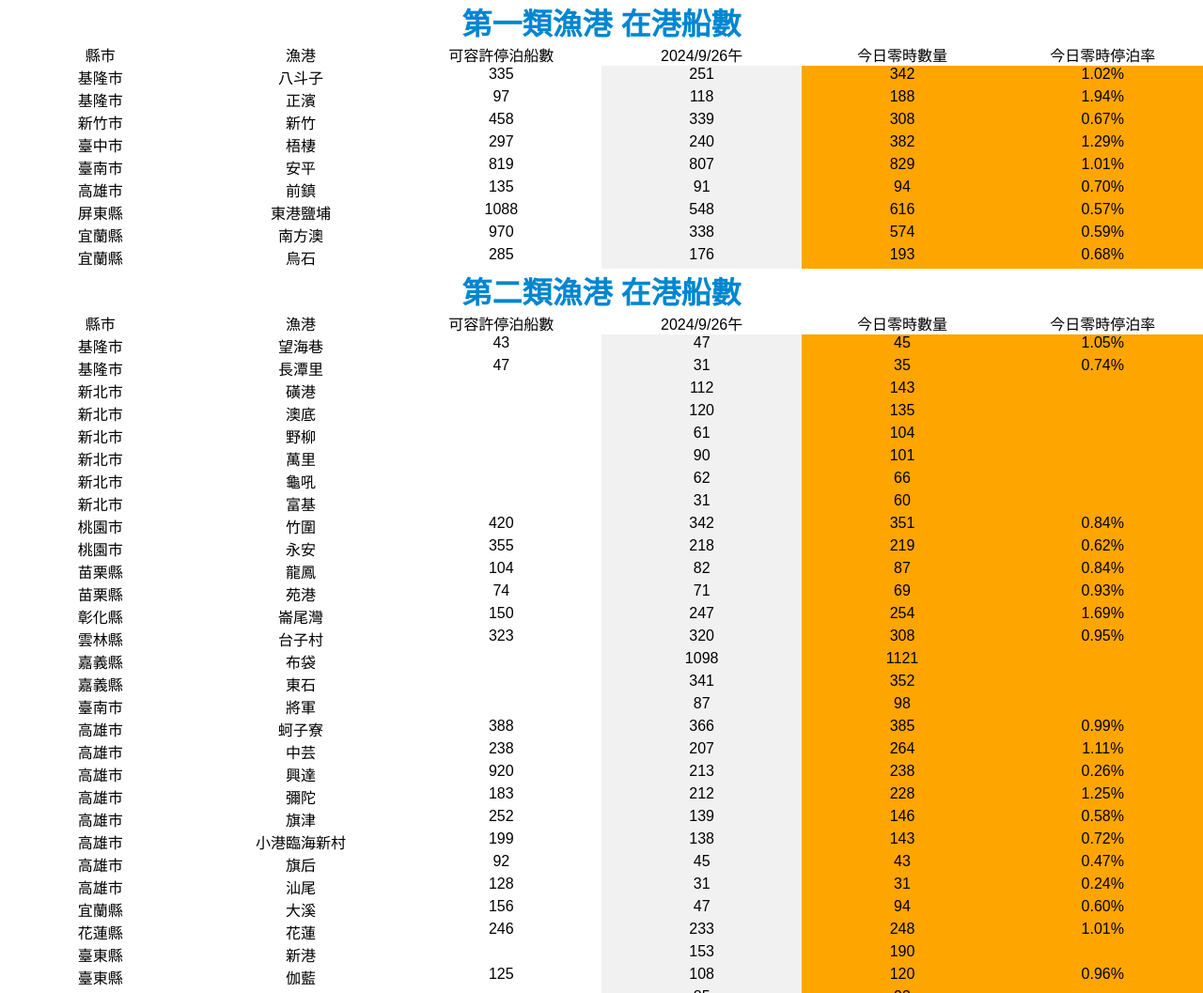
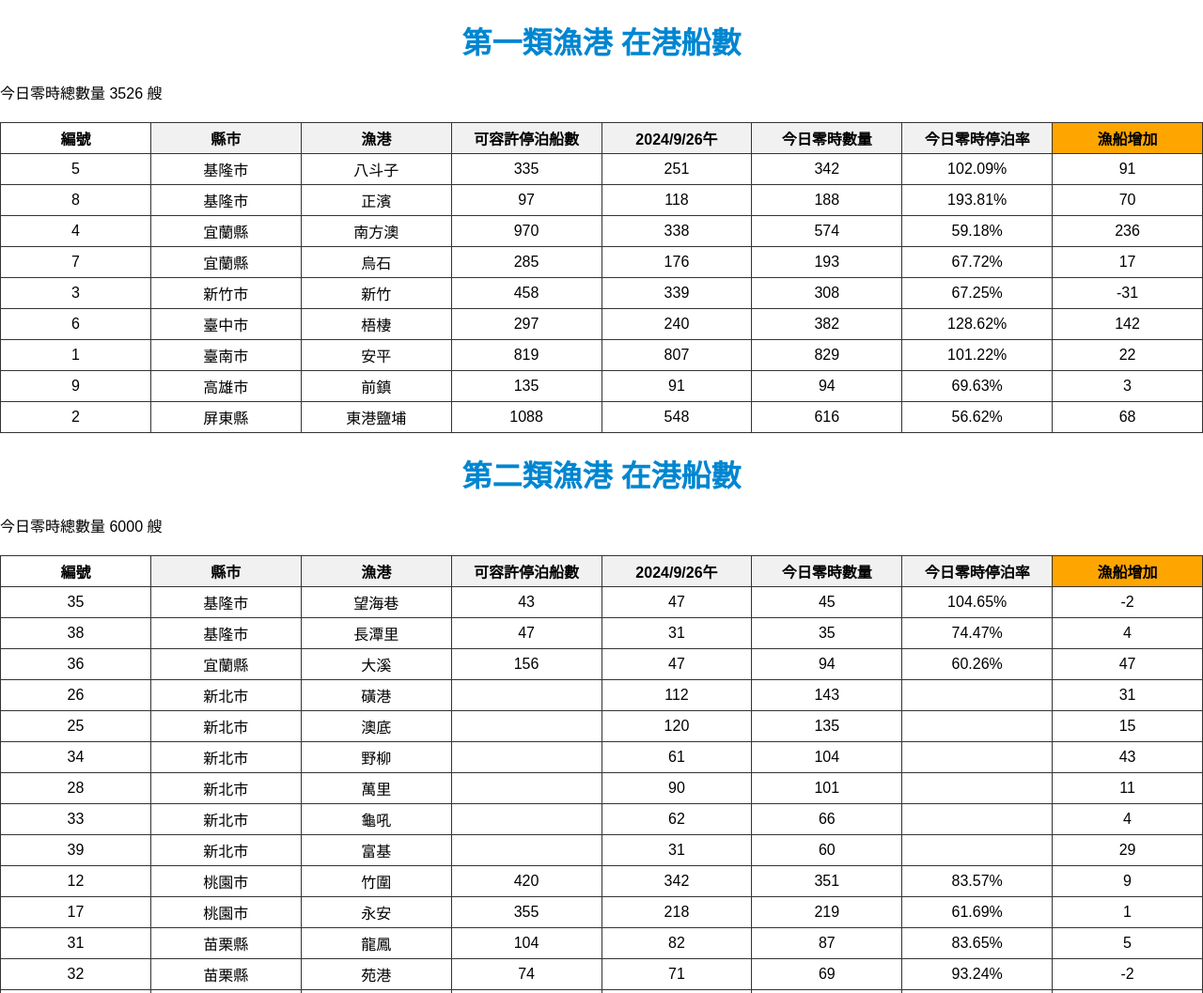
Before and after one commit to ImOgg/ship_num2, a plain HTML site: page index.html in a window 1280 px wide. Shown: the top 1057 px of the page at 94% size. Drawn offline with Linux system fonts and the light colour scheme.

Commit message:
修改ship num

```diff
--- a/index.html
+++ b/index.html
@@ -18,128 +18,153 @@
             background-color: #fff;
         }
 
-        a {
-            text-decoration: none;
+        table {
+            border-collapse: collapse;
+            width: 100%;
+            margin: 20px 0;
+            border: 1px solid #333;
+            table-layout: fixed;
         }
 
-        img,
-        iframe {
-            vertical-align: bottom;
+        th,
+        td {
+            border: 1px solid #333;
+            padding: 4px;
+            text-align: center;
         }
 
-        ul {
-            list-style: none;
+        th {
+            background-color: #f1f1f1;
         }
 
-        ul li {
-            list-style-type: none;
+        /* Sticky Header */
+        thead th {
+            position: sticky;
+            top: 0;
+            background-color: #f1f1f1;
+            z-index: 10;
+            /* To ensure the header stays above the other rows */
         }
 
-        button {
-            border: none;
-            cursor: pointer;
+        /* Sticky First Column */
+        tbody td:first-child,
+        thead th:first-child {
+            position: sticky;
+            left: 0;
+            background-color: #fff;
+            z-index: 5;
+            /* Ensure the first column stays above other cells */
         }
 
-        input {
-            outline: none;
-        }
-
-        input[type=date] {
-            -webkit-appearance: textfield;
-            -moz-appearance: textfield;
-        }
-
-        select,
-        input {
-            padding: 4px;
-            border: 1px solid #333;
-            border-radius: 5px;
-            min-height: 1.2em;
-            background-color: #fff;
-            color: #333;
-        }
-
-        iframe {
-            border: none;
-        }
-
-        textarea {
-            resize: none;
-        }
-
-        .flex-tool {
-            display: flex;
-        }
-
-        .flex1 {
-            flex: 1;
-        }
-
-        .text-center {
-            text-align: center;
+        /* To give first column more importance than other cells but below the header */
+        thead th:first-child {
+            z-index: 15;
         }
 
         .bg-orange {
             background-color: orange;
         }
-        .bg-gray{
+
+        .bg-gray {
             background-color: #f1f1f1;
         }
+
         .table-title-style {
             color: #0086D1;
             font-size: 32px;
             text-align: center;
+            margin: 20px 0;
+        }
+
+        /* For scrolling */
+        .table-container {
+            max-height: 500px;
+            overflow: auto;
+        }
+
+        /* 按鈕樣式設計 */
+        .custom-button {
+            display: inline-block;
+            padding: 10px 20px;
+            font-size: 16px;
+            background-color: #0086D1;
+            /* 主色 */
+            color: white;
+            text-decoration: none;
+            border-radius: 5px;
+            border: none;
+            cursor: pointer;
+            transition: background-color 0.3s ease;
+            /* 懸停效果過渡 */
+        }
+
+        .custom-button:hover {
+            background-color: #0066a1;
+            /* 懸停時的背景色 */
+        }
+
+        .button-container {
+            margin: 20px;
+            display: flex;
+            justify-content: center;
+            gap: 20px;
+            /* 按鈕之間的間距 */
+        }
+
+        /* 調整小螢幕上的間距 */
+        @media (max-width: 768px) {
+            .button-container {
+                flex-direction: column;
+                align-items: center;
+            }
         }
     </style>
 </head>
 
 <body>
-    <style>
+    <a id="top"></a>
+    <section style="max-width: 1366px; min-height: 80vh; margin: auto; background-color: #fff">
+        <h2 class="table-title-style">第一類漁港 在港船數 </h2>
+        <span>今日零時總數量</span> <span id="total-first-type-ship-count"></span> <span>艘</span>
+        <table id="first-type-ports">
+            <thead>
+                <tr>
+                    <th>編號</th>
+                    <th>縣市</th>
+                    <th>漁港</th>
+                    <th>可容許停泊船數</th>
+                    <th>2024/9/26午</th>
+                    <th>今日零時數量</th>
+                    <th>今日零時停泊率</th>
+                    <th class="bg-orange">漁船增加</th>
+                </tr>
+            </thead>
+            <tbody></tbody>
+        </table>
 
-    </style>
-    <section style="max-width: 1366px;
-    min-height: 80vh;
-    margin: auto;
-    display: flex;
-    flex-direction: column;
-    background-color: #fff">
-        <h2 class="table-title-style">第一類漁港 在港船數 </h2>
-        <div class="">
-            <ul id="first-type-ports">
-                <li class="flex-tool">
-                    <div class="flex1 text-center">縣市</div>
-                    <div class="flex1 text-center">漁港</div>
-                    <div class="flex1 text-center">
-                        可容許停泊船數
-                    </div>
-                    <div class="flex1 text-center ">
-                        2024/9/26午
-                    </div>
-                    <div class="flex1 text-center ">今日零時數量</div>
-                    <div class="flex1 text-center ">
-                        今日零時停泊率
-                    </div>
-                </li>
-            </ul>
-        </div>
-        <h2 class="table-title-style">第二類漁港 在港船數</h2>
-        <div>
-            <ul id="second-type-ports">
-                <li class="flex-tool">
-                    <div class="flex1 text-center">縣市</div>
-                    <div class="flex1 text-center">漁港</div>
-                    <div class="flex1 text-center">
-                        可容許停泊船數
-                    </div>
-                    <div class="flex1 text-center ">
-                        2024/9/26午
-                    </div>
-                    <div class="flex1 text-center ">今日零時數量</div>
-                    <div class="flex1 text-center ">
-                        今日零時停泊率
-                    </div>
-                </li>
-            </ul>
+        <h2 class="table-title-style">第二類漁港 在港船數 </h2>
+        <span>今日零時總數量</span> <span id="total-second-type-ship-count"></span> <span>艘</span>
+        <table id="second-type-ports">
+            <thead>
+                <tr>
+                    <th>編號</th>
+                    <th>縣市</th>
+                    <th>漁港</th>
+                    <th>可容許停泊船數</th>
+                    <th>2024/9/26午</th>
+                    <th>今日零時數量</th>
+                    <th>今日零時停泊率</th>
+                    <th class="bg-orange">漁船增加</th>
+                </tr>
+            </thead>
+            <tbody></tbody>
+        </table>
+        <div class="button-container">
+            <!-- 回到頂部按鈕 -->
+            <a href="#top" class="custom-button">回到頂部</a>
+
+            <!-- 回到首頁按鈕 -->
+            <a href="https://testu24.toff.best/php/" class="custom-button">回到首頁</a>
         </div>
     </section>
     <script>
@@ -186,9 +211,9 @@
             { id: 40, city: '高雄市', name: '汕尾', type: '第二類', shipCount: 31, coulddock: 128, shipCount926: 31 },
         ];
         const northToSouthOrder = [
-            '基隆市', '新北市', '臺北市', '桃園市', '新竹市', '苗栗縣',
+            '基隆市', '宜蘭縣', '新北市', '臺北市', '桃園市', '新竹市', '苗栗縣',
             '臺中市', '彰化縣', '雲林縣', '嘉義縣', '臺南市', '高雄市',
-            '屏東縣', '宜蘭縣', '花蓮縣', '臺東縣', '澎湖縣', '金門縣', '連江縣'
+            '屏東縣', '花蓮縣', '臺東縣', '澎湖縣', '金門縣', '連江縣'
         ];
 
         // Step 1: Sort by city and then by shipCount in descending order
@@ -219,33 +244,42 @@
         console.log(finalSortedPorts);
 
         function renderFishingPorts() {
-            const firstTypeList = document.getElementById('first-type-ports');
-            const secondTypeList = document.getElementById('second-type-ports');
+            const firstTypeTableBody = document.querySelector('#first-type-ports tbody');
+            const secondTypeTableBody = document.querySelector('#second-type-ports tbody');
 
             finalSortedPorts.forEach(port => {
-                const listItem = document.createElement('li');
-                listItem.classList.add('flex-tool', 'port_ship_num2_data_info', 'alt-tool');
-                let dockRatio = port.coulddock ? (port.shipCount / port.coulddock).toFixed(2) + "%" : '';  // 計算比率，當 coulddock 是 0 時不顯示
-                // 縣市 漁港 可容許停泊船數 2024/9/26午間在港船數 今日零時在港漁船數量 今日零時停泊使用率
-                listItem.innerHTML = `
-            <div class="flex1  text-center">${port.city}</div>
-            <div class="flex1  text-center">${port.name}</div>
-            <div class="flex1  text-center">${port.coulddock}</div>
-            <div class="flex1  text-center bg-gray">${port.shipCount926}</div>
-            <div class="flex1  text-center bg-orange">${port.shipCount}</div>
-            <div class="flex1  text-center bg-orange">${dockRatio}</div>
-        `;
+                const row = document.createElement('tr');
+                let dockRatio = port.coulddock ? (port.shipCount * 100 / port.coulddock).toFixed(2) + "%" : '';  // 計算比率，當 coulddock 是 0 時不顯示
+                let Increase = port.shipCount - port.shipCount926;
+                row.innerHTML = `
+                  <td>${port.id}</td>
+                    <td>${port.city}</td>
+                    <td>${port.name}</td>
+                    <td>${port.coulddock}</td>
+                    <td>${port.shipCount926}</td>
+                    <td>${port.shipCount}</td>
+                    <td>${dockRatio}</td>
+                    <td>${Increase}</td>
+                `;
 
                 if (port.type === '第一類') {
-                    firstTypeList.appendChild(listItem);
+                    firstTypeTableBody.appendChild(row);
                 } else {
-                    secondTypeList.appendChild(listItem);
+                    secondTypeTableBody.appendChild(row);
                 }
             });
+        }
+        function calculateTypeTotal() {
+            const firstTypePorts = fishingPorts.filter(port => port.type === '第一類');
+            const totalShipCount = firstTypePorts.reduce((total, port) => total + port.shipCount, 0);
+            document.getElementById('total-first-type-ship-count').innerText = totalShipCount;
 
+            const secondTypePorts = fishingPorts.filter(port => port.type === '第二類');
+            const totalShipCount2 = secondTypePorts.reduce((total, port) => total + port.shipCount, 0);
+            document.getElementById('total-second-type-ship-count').innerText = totalShipCount2;
         }
-
         // 生成漁港列表
+        calculateTypeTotal();
         renderFishingPorts();
     </script>
 
```
